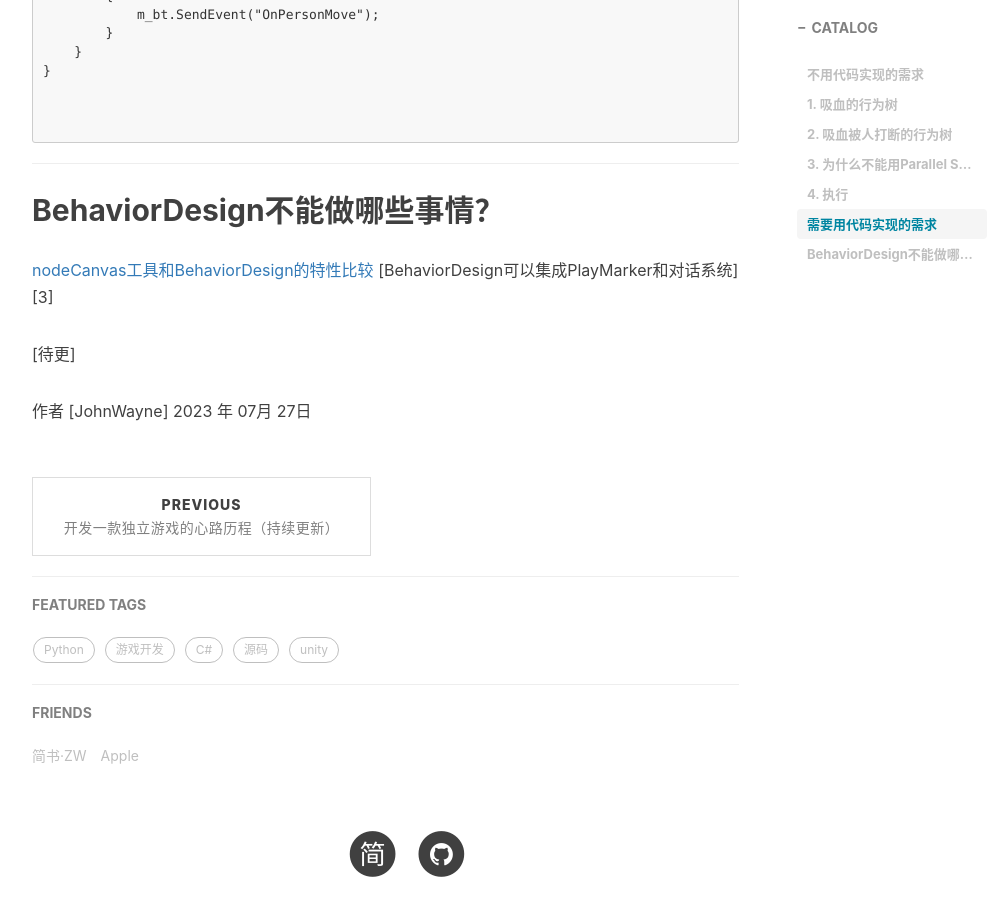
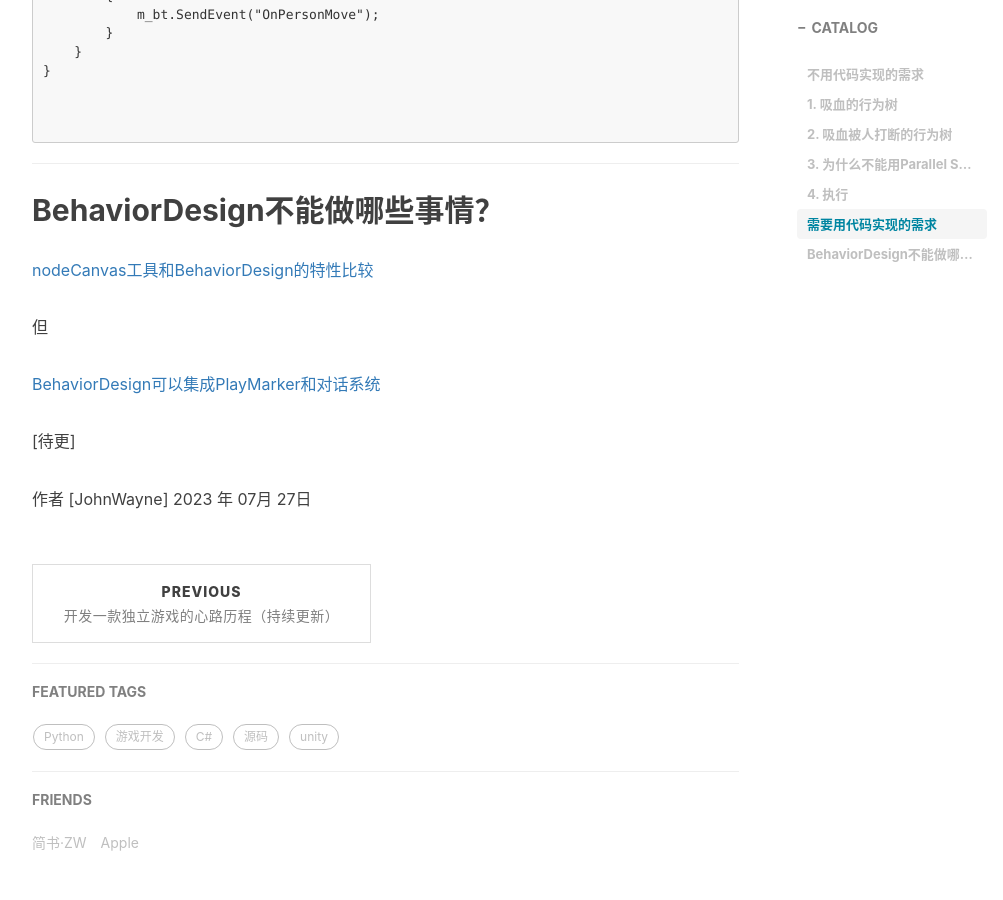
Before and after one commit to johnwayne1995/johnwayne1995.github.io, a Jekyll site: the page built from _posts/2023-07-27-自己想的一个例子用Behavior Design来实践行为树.md, in a window 1280 px wide and 900 px high, scrolled down 5062 px. Shown: the whole window, without its empty margins (233-1236 px from the left). Built offline with Jekyll 4.4.1, drawn with Linux system fonts in a browser that asks for light colours; nearby versions of some CDN libraries; comment, search, counter and statistics services are not loaded; some of the changed lines change nothing that is shown.

Commit message:
Update 2023-07-27-自己想的一个例子用Behavior Design来实践行为树.md

```diff
--- a/_posts/2023-07-27-自己想的一个例子用Behavior Design来实践行为树.md
+++ b/_posts/2023-07-27-自己想的一个例子用Behavior Design来实践行为树.md
@@ -100,6 +100,9 @@
 ## BehaviorDesign不能做哪些事情？
 
 [nodeCanvas工具和BehaviorDesign的特性比较][2]
+
+但
+
 [BehaviorDesign可以集成PlayMarker和对话系统][3]
 
 
@@ -111,4 +114,4 @@
 
 [1]: https://blog.csdn.net/linxinfa/article/details/124483690
 [2]: https://nodecanvas.paradoxnotion.com/features-comparison/
-[2]: https://opsive.com/support/documentation/behavior-designer/integrations/
+[3]: https://opsive.com/support/documentation/behavior-designer/integrations/
```
